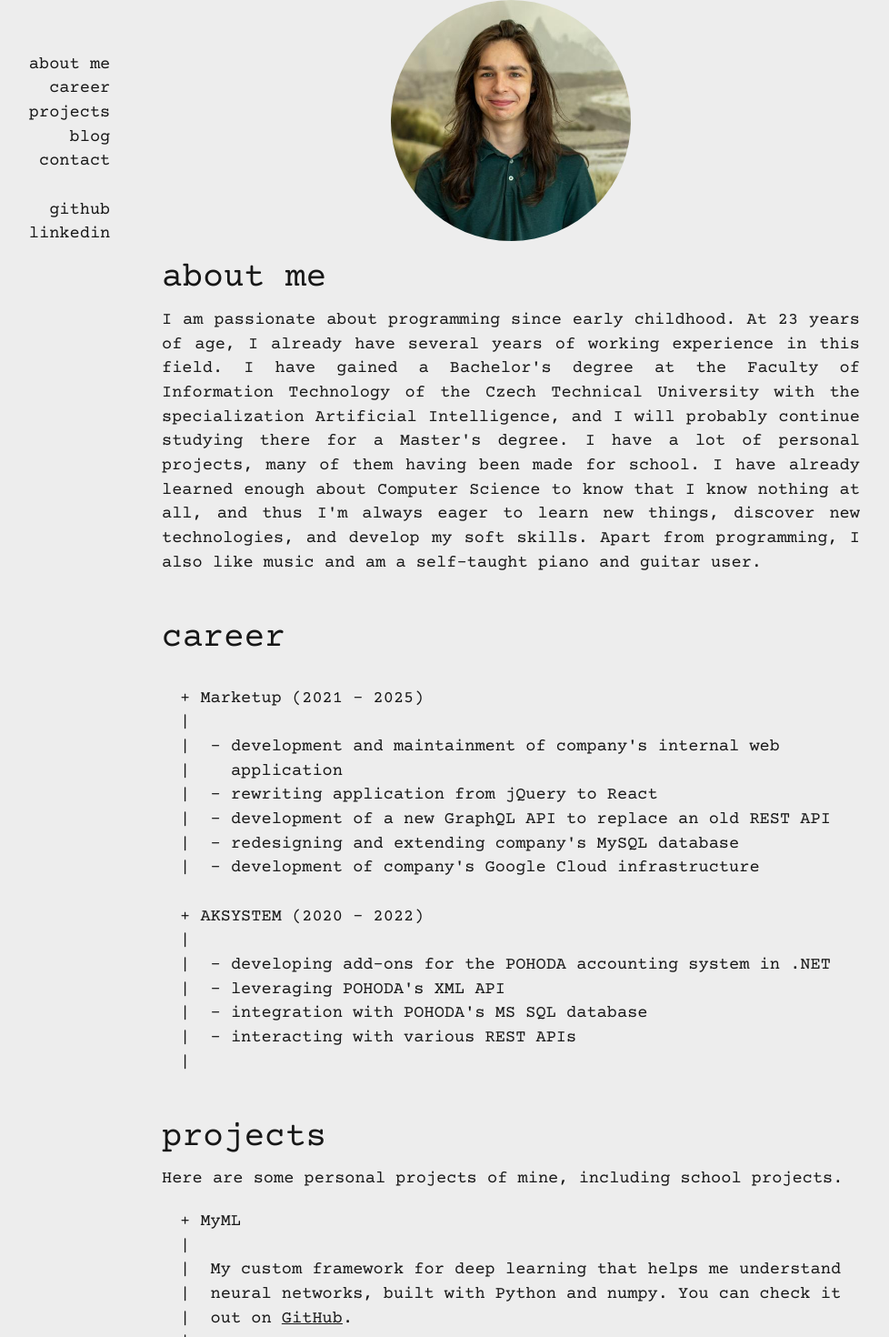
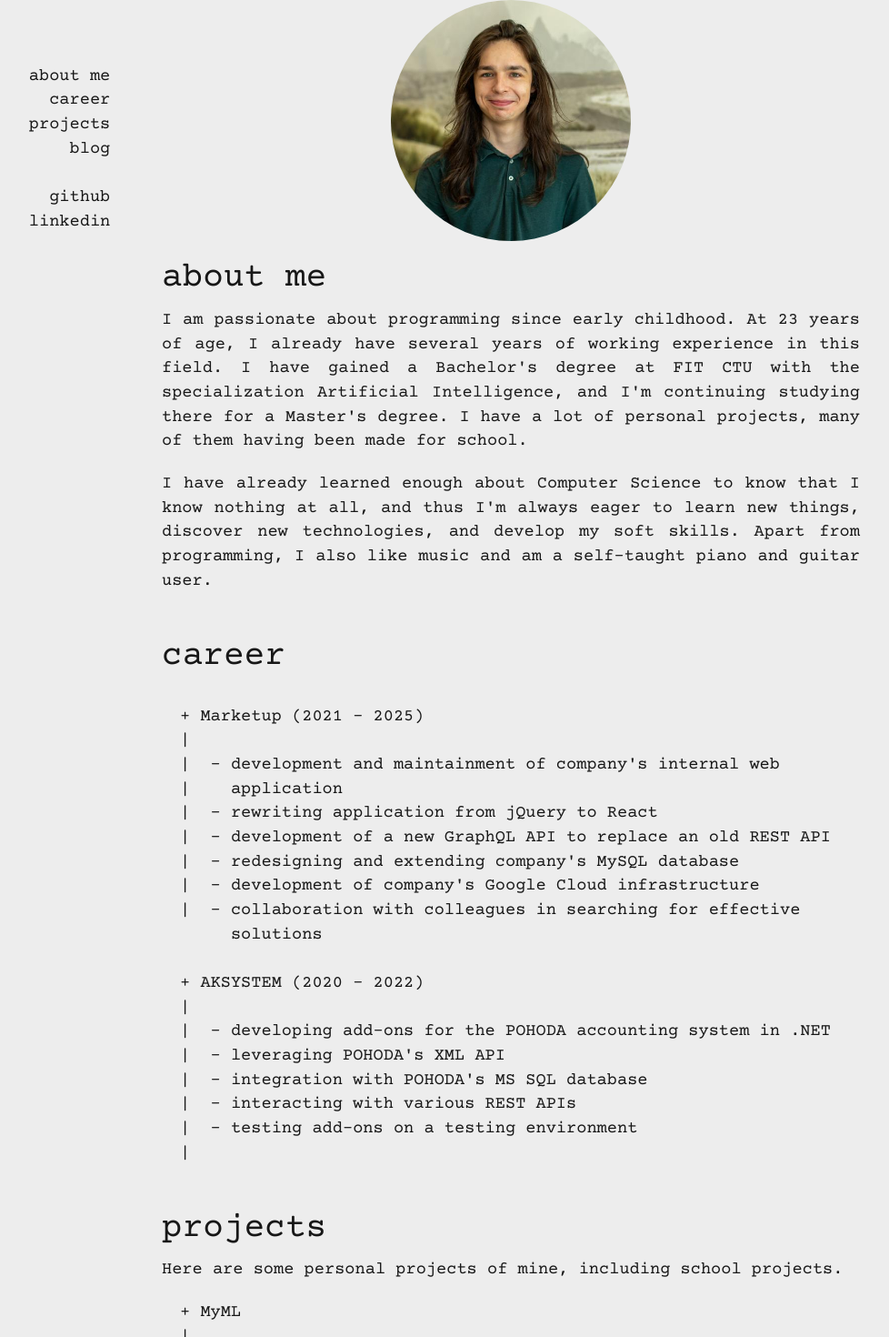
Before and after one commit to vidmartin/my-web, a Next.js app: page / in a window 1280 px wide. Shown: the part 236-1706 px from the top of the page at 91% size, without its empty margins (78-1056 px from the left). Built offline with nearby package versions, Linux system fonts and the light colour scheme; what better-react-mathjax would draw is missing.

Commit message:
master: remove contact block (commented out), change text in about me & add some stuff to career

```diff
--- a/app/_homePageBlocks/aboutMe.tsx
+++ b/app/_homePageBlocks/aboutMe.tsx
@@ -6,16 +6,19 @@ export default function AboutMe(props: { idAttr: string }) {
         </div>
         <h1>about me</h1>
         <div className="text-justify">
+            <p>
                 I am passionate about programming since early childhood. At 23 years of age, I
                 already have several years of working experience in this field. I have gained a
-            Bachelor's degree at the Faculty of Information Technology of the Czech
-            Technical University with the specialization Artificial Intelligence, and I will
-            probably continue studying there for a Master's degree. I have a lot of personal
+                Bachelor's degree at FIT CTU with the specialization Artificial Intelligence, and
+                I'm continuing studying there for a Master's degree. I have a lot of personal
                 projects, many of them having been made for school.
+            </p>
+            <p className="mt-5">
                 I have already learned enough about Computer Science to know that I know
                 nothing at all, and thus I'm always eager to learn new things, discover new
                 technologies, and develop my soft skills. Apart from programming, I also like
                 music and am a self-taught piano and guitar user.
+            </p>
         </div>
     </div>;
 }
--- a/app/_homePageBlocks/career.tsx
+++ b/app/_homePageBlocks/career.tsx
@@ -12,6 +12,7 @@ export default function Career(props: { idAttr: string }) {
           <li>development of a new GraphQL API to replace an old REST API</li>
           <li>redesigning and extending company's MySQL database</li>
           <li>development of company's Google Cloud infrastructure</li>
+          <li>collaboration with colleagues in searching for effective solutions</li>
         </ul>
       </TerminalBlock>
       <TerminalBlock title={"AKSYSTEM (2020 - 2022)"}>
@@ -20,6 +21,7 @@ export default function Career(props: { idAttr: string }) {
           <li>leveraging POHODA's XML API</li>
           <li>integration with POHODA's MS SQL database</li>
           <li>interacting with various REST APIs</li>
+          <li>testing add-ons on a testing environment</li>
         </ul>
       </TerminalBlock>
     </div>
--- a/app/globals.tsx
+++ b/app/globals.tsx
@@ -38,11 +38,11 @@ export const HOME_PAGE_BLOCKS: HomePageBlockInfo[] = [
         component: Blog,
         idAttr: "blog",
     },
-    {
-        name: "contact",
-        component: Contact,
-        idAttr: "contact",
-    }
+    // {
+    //     name: "contact",
+    //     component: Contact,
+    //     idAttr: "contact",
+    // }
 ];
 
 export const BLOG_POST_REPOSITORY = process.env["BLOG_POSTS_DIR"] != undefined ?
```
Lines whose indentation alone changed are shown as unchanged.
